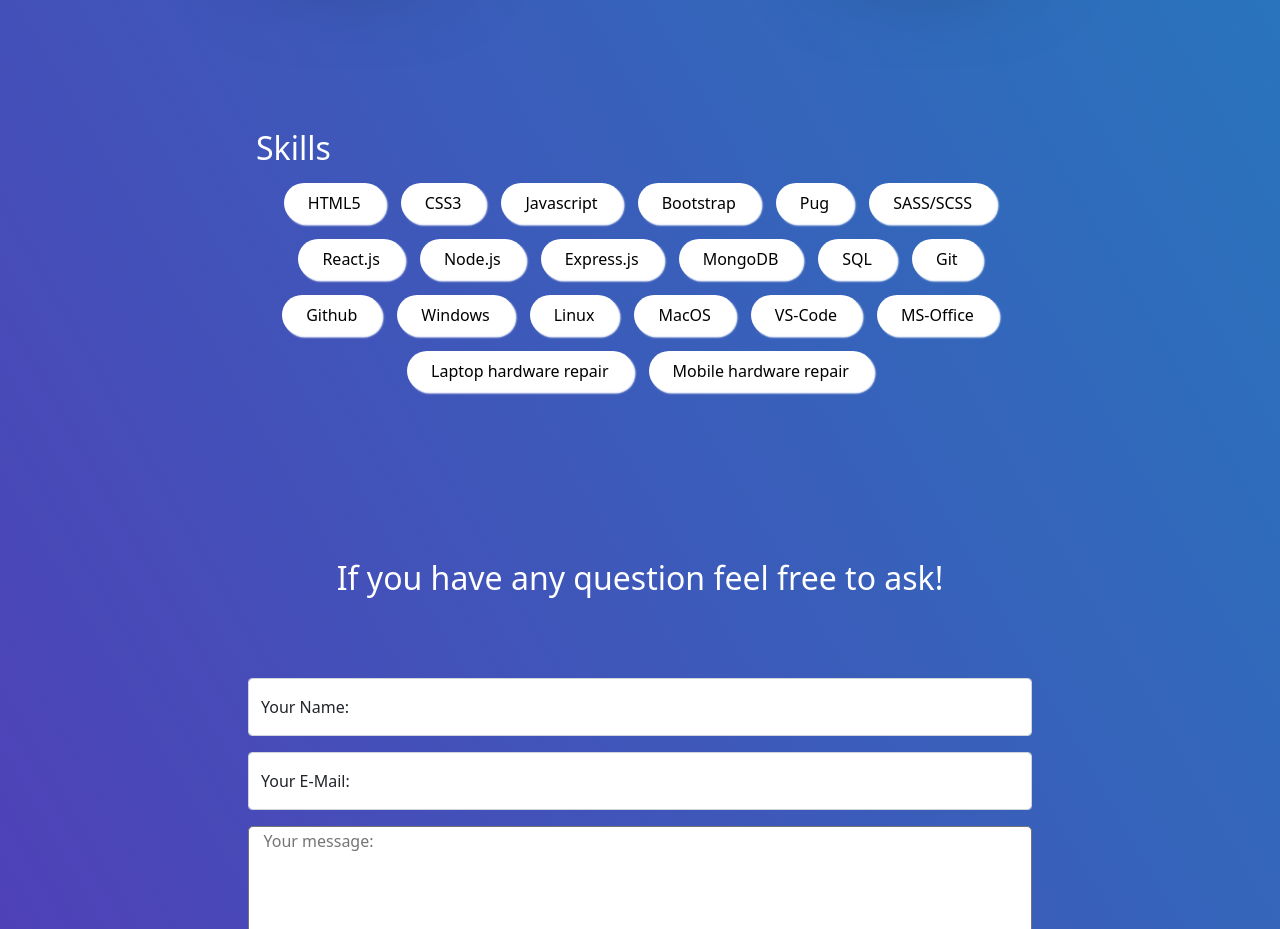
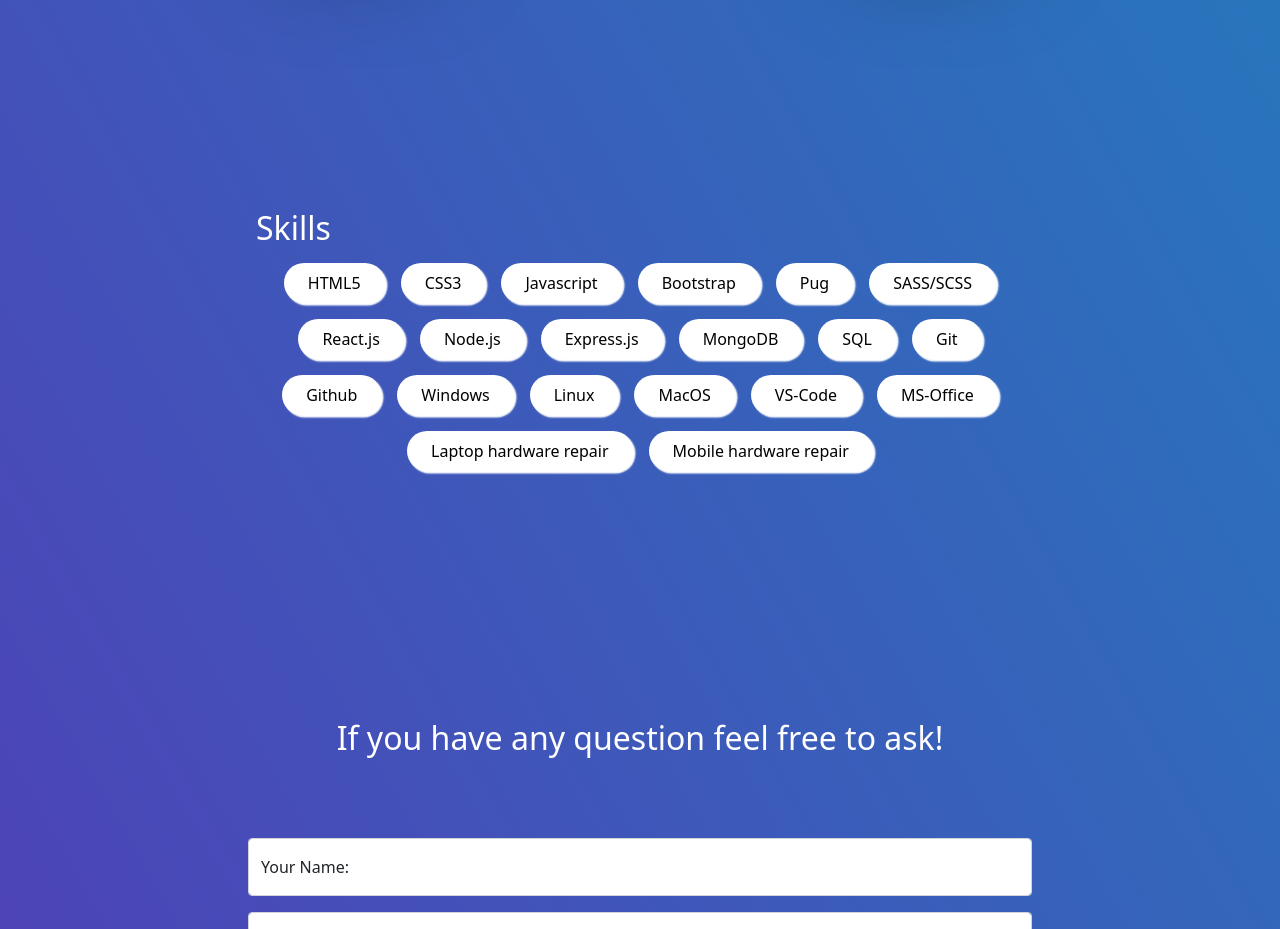
Before and after one commit to m-olfatee/Portfolio-react, a React (Create React App) app: page / in a window 1280 px wide. Shown: the part 3440-4369 px from the top of the page. Built offline with nearby package versions, Linux system fonts and the light colour scheme.

Commit message:
Skills part

```diff
--- a/src/App.css
+++ b/src/App.css
@@ -195,7 +195,7 @@ html body {
 
 /* ================================================== PROJECTS ================================================== */
 #skills {
-  margin: 10rem auto;
+  margin: 15rem auto;
   color: white;
   width: 60%;
   text-align: center;
```
